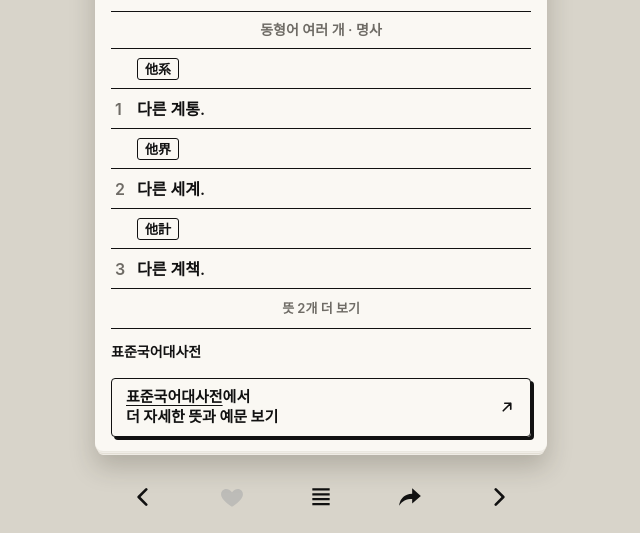
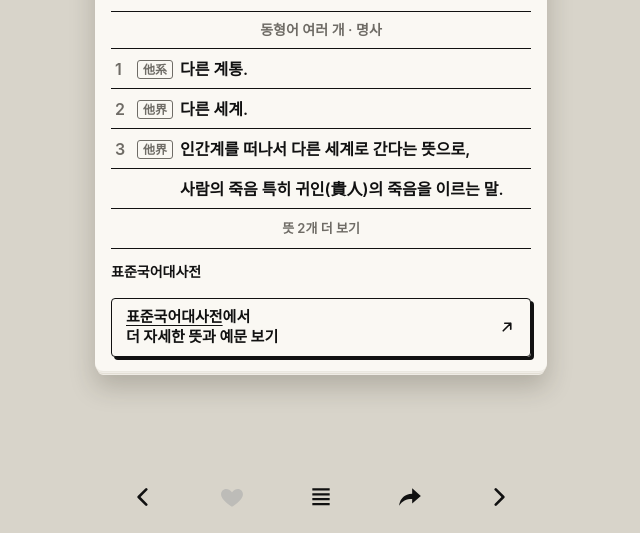
Before and after one commit to kohlucas/korean_daily_calendar, a plain HTML site: page index.html in a window 1280 px wide. Shown: the part 267-800 px from the top of the page, without its empty margins (319-959 px from the left). Drawn offline with Linux system fonts and the light colour scheme.

Commit message:
되돌림: 동형어 한자별 묶음 표시 취소

```diff
--- a/index.html
+++ b/index.html
@@ -121,9 +121,6 @@ header button.today{white-space:nowrap;flex:none}
 .row.d .n{flex:none;width:22px;margin:0;line-height:40px}
 .row.d .tx{flex:1;min-width:0}
 .row.d .hjc{flex:none;line-height:40px}
-/* 동형어(한자)별 묶음 머리 */
-.row.g{justify-content:flex-start;padding:0 4px 0 26px;min-height:40px}
-.row.g .hj{margin:0;font-size:13px;line-height:20px;padding:0 7px;color:var(--ink);border-color:var(--ink)}
 </style>
 </head>
 <body>
@@ -214,31 +211,17 @@ function renderDay(){
   $('wd').textContent=WD[cur.getDay()]+' · '+(cur.getMonth()+1)+'. '+cur.getDate()+'.';
   $('dd').textContent=MON[cur.getMonth()]+' '+sino(cur.getDate())+'일';
   $('today').hidden=cur.toDateString()===realToday.toDateString()||!$('v-day').classList.contains('on');
-  const ss0=visible(w);
-  const multiHj=new Set(ss0.map(s=>s.hj).filter(Boolean)).size>1;
-  // 동형어(한자)가 여럿이면 같은 한자의 뜻끼리 모은다. 한자 없는 뜻이 있으면 맨 앞.
-  let ss=ss0;
-  if(multiHj){const order=[...new Set(['',...ss0.map(s=>s.hj||'')])];ss=order.flatMap(k=>ss0.filter(s=>(s.hj||'')===k))}
-  const LIM=3;let shown=expanded?ss:ss.slice(0,LIM);
-  // 접힌 상태에서는 동형어마다 첫 뜻을 먼저 보여 준다 (한 동형어가 세 칸을 다 차지하지 않게)
-  if(multiHj&&!expanded&&ss.length>LIM){
-    const pick=new Set();const seen=new Set();
-    ss.forEach((s,i)=>{const k=s.hj||'';if(!seen.has(k)&&pick.size<LIM){seen.add(k);pick.add(i)}});
-    ss.forEach((s,i)=>{if(pick.size<LIM)pick.add(i)});
-    shown=ss.filter((s,i)=>pick.has(i));
-  }
+  const ss=visible(w);
+  const LIM=3, shown=expanded?ss:ss.slice(0,LIM);
   let h='<div class="row w">'+esc(w.word)+'</div>';
   const hjs=[...new Set(ss.map(s=>s.hj).filter(Boolean))];
   const pos=(ss.find(s=>s.pos&&s.pos!=='품사 없음')||{}).pos||'';
   const meta=[hjs.length===1?hjs[0]:(hjs.length>1?'동형어 여러 개':w.hanja),pos].filter(Boolean).join(' · ');
   h+='<div class="row h">'+(meta?esc(meta):'&nbsp;')+'</div>';
-  let prev=null,extra=0;
-  shown.forEach((s,i)=>{
-    if(multiHj&&s.hj&&s.hj!==prev){h+='<div class="row g"><span class="hj">'+esc(s.hj)+'</span></div>';extra++}
-    prev=s.hj;
-    h+='<div class="row d">'+(ss.length>1?'<span class="n">'+(i+1)+'</span>':'')+'<div class="tx">'+chunk(s.def)+'</div></div>'});
-  if(ss.length>LIM) h+='<div class="row more" id="more">'+(expanded?'접기':'뜻 '+(ss.length-shown.length)+'개 더 보기')+'</div>';
-  const fill=Math.max(0,4-shown.length-extra-(ss.length>LIM?1:0));
+  const multiHj=new Set(ss.map(s=>s.hj).filter(Boolean)).size>1;
+  shown.forEach((s,i)=>{h+='<div class="row d">'+(ss.length>1?'<span class="n">'+(i+1)+'</span>':'')+(multiHj&&s.hj?'<span class="hjc"><span class="hj">'+esc(s.hj)+'</span></span>':'')+'<div class="tx">'+chunk(s.def)+'</div></div>'});
+  if(ss.length>LIM) h+='<div class="row more" id="more">'+(expanded?'접기':'뜻 '+(ss.length-LIM)+'개 더 보기')+'</div>';
+  const fill=Math.max(0,4-shown.length-(ss.length>LIM?1:0));
   for(let i=0;i<fill;i++) h+='<div class="row">&nbsp;</div>';
   $('rows').innerHTML=h;niceWrap();
   const m=$('more'); if(m) m.onclick=()=>{expanded=!expanded;renderDay()};
```
